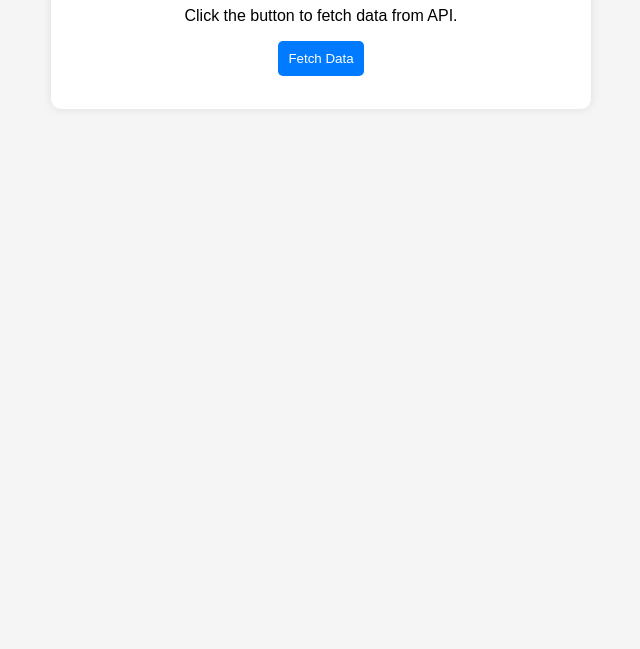
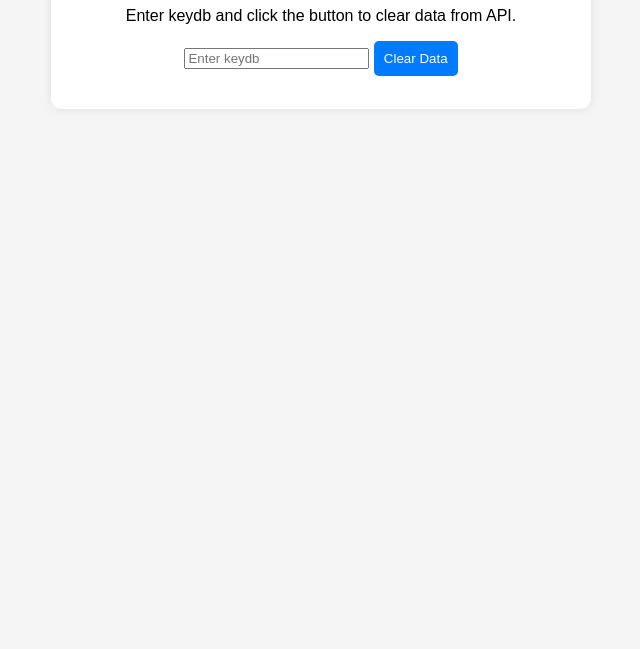
Before and after one commit to mbayusaputro/mongo-example, a website: page src/index.html in a window 1280 px wide. Shown: the part 151-800 px from the top of the page, without its empty margins (319-959 px from the left). Drawn offline with Linux system fonts and the light colour scheme.

Commit message:
Add field keydb

```diff
--- a/src/index.html
+++ b/src/index.html
@@ -40,21 +40,22 @@
 <body>
   <div class="container">
     <h1>Welcome to My REST API</h1>
-    <p>Click the button to fetch data from API.</p>
-    <button onclick="fetchData()">Fetch Data</button>
+    <p>Enter keydb and click the button to clear data from API.</p>
+    <input type="text" id="keydb" placeholder="Enter keydb" />
+    <button onclick="fetchData()">Clear Data</button>
     <pre id="output"></pre>
   </div>
 
   <script>
     async function fetchData() {
-      const response = await fetch('/api/data', {
+      const keydbValue = document.getElementById("keydb").value;
+
+      const response = await fetch('/api/delete', {
         method: 'POST',
         headers: { 'Content-Type': 'application/json' },
         body: JSON.stringify({
-          companyId: "123",
-          start: "2024-01-01",
-          end: "2024-01-10",
-          type: 0
+          status: "IN_PROGRESS",
+          keydb: keydbValue
         })
       });
 
```
